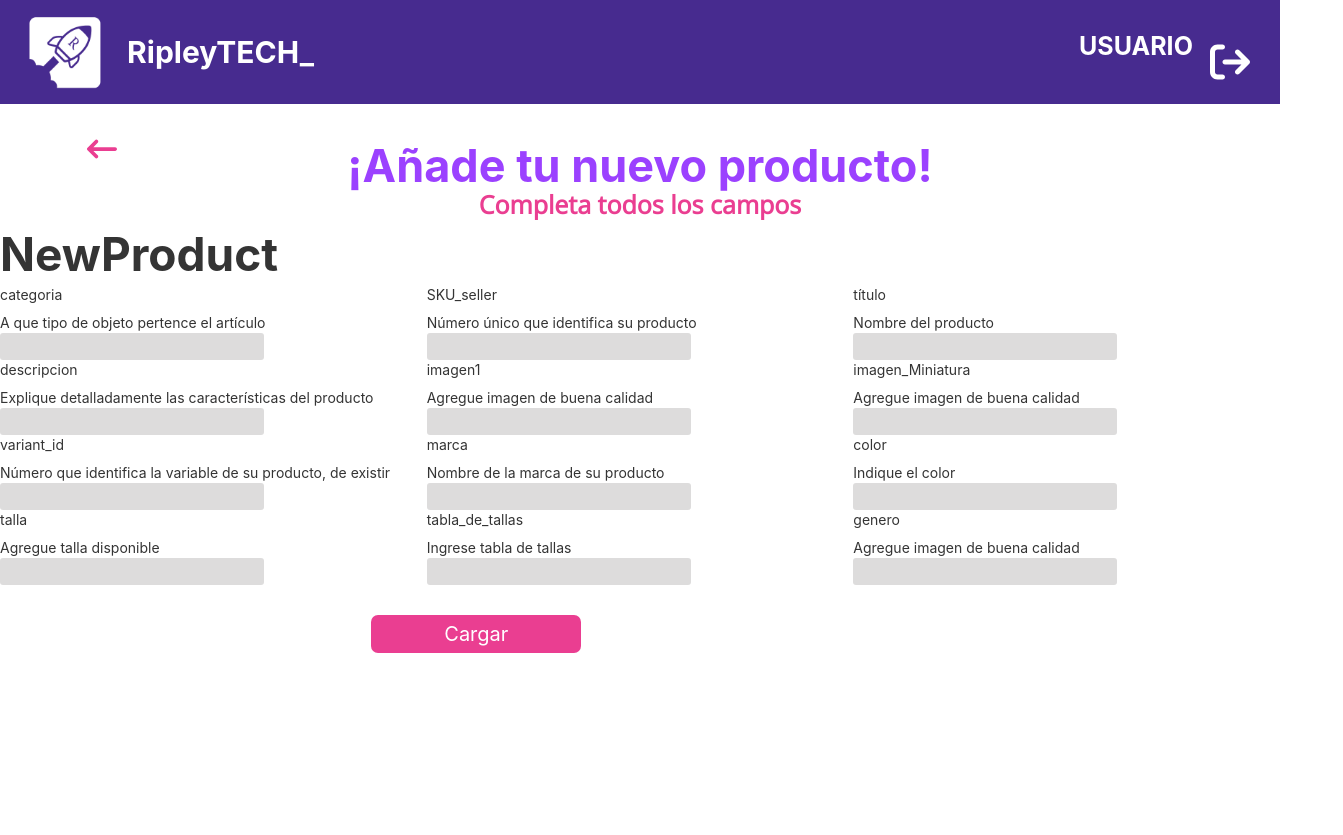
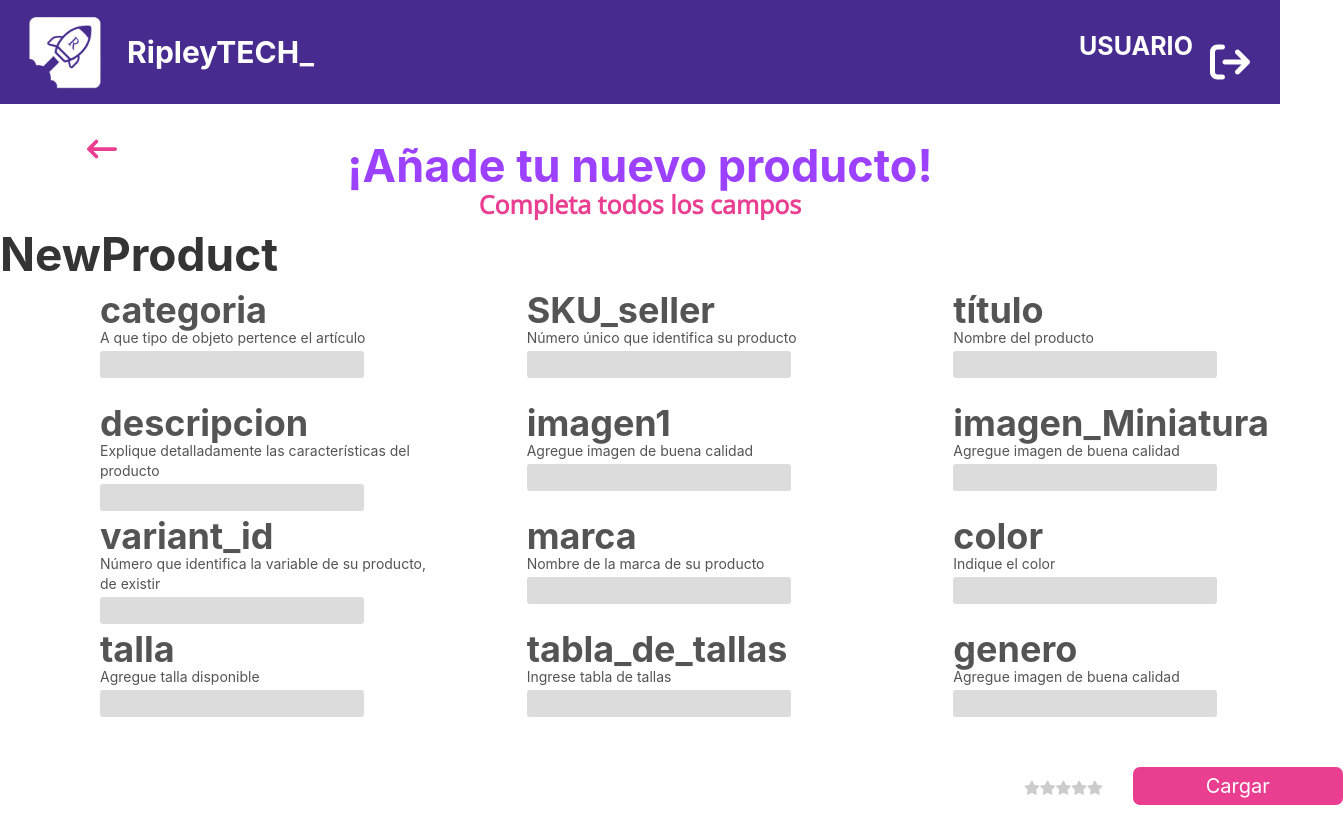
Before and after one commit to HeidiRivas/Ripley-app, a React (Create React App) app: page /newproduct in a window 1280 px wide. Shown: the whole page, 1343 px wide, since content can reach past the window. Before the commit the page ends 800 px from the top, so only its background shows below. Built offline with nearby package versions, Linux system fonts and the light colour scheme.

Commit message:
Estrellas de valoracion

```diff
--- /dev/null
+++ b/src/Componentes/Stars/Stars.css
@@ -0,0 +1,29 @@
+@import url("https://cdnjs.cloudflare.com/ajax/libs/font-awesome/5.15.2/css/all.min.css");
+
+.stars-gray {
+    position: relative;
+    display: inline-block;
+  }
+
+  .stars-yellow {
+    position: absolute;
+    top: 0;
+    left: 0;
+    white-space: nowrap;
+    overflow: hidden;
+    width: 0;
+  }
+
+  .stars-gray::before {
+    content: "\f005 \f005 \f005 \f005 \f005";
+    font-family: "Font Awesome 5 Free";
+    font-weight: 900;
+    color: #ccc;
+  }
+
+  .stars-yellow::before {
+    content: "\f005 \f005 \f005 \f005 \f005";
+    font-family: "Font Awesome 5 Free";
+    font-weight: 900;
+    color: #f8ce0b;
+  }
--- /dev/null
+++ b/src/Componentes/Stars/Stars.js
@@ -0,0 +1,26 @@
+import React from "react";
+import './Stars.css'
+export function Stars({stars, ...props})
+{
+      // Star maximum
+  const maxStars = 5;
+
+  // Get the entire value
+  const starPercentage = (stars / maxStars) * 100;
+
+  // Round the percentage
+  const starPercentageRounded = Math.round(starPercentage);
+  const StarStyles = () => {
+    return {
+      width: starPercentageRounded + "%"
+    };
+  };
+
+  return (
+    <div className="stars-gray" style={{
+      ...props.style
+    }}>
+      <div className="stars-yellow" style={StarStyles()}></div>
+    </div>
+  );
+}
--- a/src/Pages/NewProduct/NewProduct.js
+++ b/src/Pages/NewProduct/NewProduct.js
@@ -1,87 +1,145 @@
-import React,{useState} from 'react'
-import Header from '../../Componentes/Header/Header';
-import styles from './newProduct.module.css'
-import { Link } from 'react-router-dom'
-import { FontAwesomeIcon } from '@fortawesome/react-fontawesome'
-import { faArrowLeftLong } from '@fortawesome/free-solid-svg-icons'
-
-
+import React, { useState } from "react";
+import Header from "../../Componentes/Header/Header";
+import styles from "./newProduct.module.css";
+import { Link } from "react-router-dom";
+import { FontAwesomeIcon } from "@fortawesome/react-fontawesome";
+import { faArrowLeftLong } from "@fortawesome/free-solid-svg-icons";
+import { Stars } from "Componentes/Stars/Stars";
 
 const NewProduct = () => {
+  const [stars, setStars] = useState(0);
+  const CalcularCamposCorrectos = (newData) => {
+    let contador = 0;
+    Object.keys(newData).map((x) => {
+      if (newData[x]) {
+        contador++;
+      }
+    });
+    console.log(contador);
+    return contador;
+  };
 
-  const campos = [{ "nombre": "categoria", "descripcion": "A que tipo de objeto pertence el artículo" },
-  { "nombre": 'SKU_seller', "descripcion": "Número único que identifica su producto" },
-  { "nombre": 'título', "descripcion": "Nombre del producto" },
-  { "nombre": 'descripcion', "descripcion": "Explique detalladamente las características del producto" },
-  { "nombre": 'imagen1', "descripcion": "Agregue imagen de buena calidad" },
-  { "nombre": 'imagen_Miniatura', "descripcion": "Agregue imagen de buena calidad" },
-  { "nombre": 'variant_id', "descripcion": "Número que identifica la variable de su producto, de existir" },
-  { "nombre": 'marca', "descripcion": "Nombre de la marca de su producto" },
-  { "nombre": 'color', "descripcion": "Indique el color" },
-  { "nombre": 'talla', "descripcion": "Agregue talla disponible" },
-  { "nombre": 'tabla_de_tallas', "descripcion": "Ingrese tabla de tallas" },
-  { "nombre": 'genero', "descripcion": "Agregue imagen de buena calidad" },
-  ]
+  const campos = [
+    {
+      nombre: "categoria",
+      descripcion: "A que tipo de objeto pertence el artículo",
+      obligatorio: true,
+    },
+    {
+      nombre: "SKU_seller",
+      descripcion: "Número único que identifica su producto",
+      obligatorio: true,
+    },
+    { nombre: "título", descripcion: "Nombre del producto", obligatorio: true },
+    {
+      nombre: "descripcion",
+      descripcion: "Explique detalladamente las características del producto",
+      obligatorio: true,
+    },
+    {
+      nombre: "imagen1",
+      descripcion: "Agregue imagen de buena calidad",
+      obligatorio: true,
+    },
+    {
+      nombre: "imagen_Miniatura",
+      descripcion: "Agregue imagen de buena calidad",
+      obligatorio: true,
+    },
+    {
+      nombre: "variant_id",
+      descripcion:
+        "Número que identifica la variable de su producto, de existir",
+      obligatorio: true,
+    },
+    {
+      nombre: "marca",
+      descripcion: "Nombre de la marca de su producto",
+      obligatorio: true,
+    },
+    { nombre: "color", descripcion: "Indique el color", obligatorio: true },
+    {
+      nombre: "talla",
+      descripcion: "Agregue talla disponible",
+      obligatorio: true,
+    },
+    {
+      nombre: "tabla_de_tallas",
+      descripcion: "Ingrese tabla de tallas",
+      obligatorio: true,
+    },
+    {
+      nombre: "genero",
+      descripcion: "Agregue imagen de buena calidad",
+      obligatorio: true,
+    },
+  ];
   const [datos, setDatos] = useState({
-    categoria:'',
-    SKU_seller:'',
-    título:'',
-    descripcion:'',
-    imagen1:'',
-    imagen_Miniatura:'',
-    variant_id:'',
-    marca:'',
-    color:'',
-    talla:'',
-    tabla_de_tallas:'',
-    genero:''
-  })
+    categoria: "",
+    SKU_seller: "",
+    título: "",
+    descripcion: "",
+    imagen1: "",
+    imagen_Miniatura: "",
+    variant_id: "",
+    marca: "",
+    color: "",
+    talla: "",
+    tabla_de_tallas: "",
+    genero: "",
+  });
 
-  const handleInputChange = (event) =>{
-      setDatos({
+  const handleInputChange = (event) => {
+    let newData = {
       ...datos,
-        [event.target.name] : event.target.value
-
-      })
-}
+      [event.target.name]: event.target.value,
+    };
+    setDatos(newData);
+    let estrellas = (
+      (5 / campos.length) *
+      CalcularCamposCorrectos(newData)
+    ).toFixed(2);
+    setStars(Number(estrellas));
+  };
   return (
     <main>
       <Header />
       <section className={styles.containerTitlePage}>
         <Link to="/products">
-        <FontAwesomeIcon icon={faArrowLeftLong} className={styles.btnBack}/>
+          <FontAwesomeIcon icon={faArrowLeftLong} className={styles.btnBack} />
           {/* <button className={styles.btnBack}>patras</button> */}
         </Link>
         <h1 className={styles.TilteStylePage}>¡Añade tu nuevo producto!</h1>
         <p className={styles.descriptionStylePage}>Completa todos los campos</p>
       </section>
+
       <div>
         <h1>NewProduct</h1>
-        <form >
+        <form>
           <section className={styles.container}>
-
-            {campos.map((item) => (
+            {campos.map((item, index) => (
+              <div className={styles.containerAllItems} key={index}>
                 <div className={item.nombre}>
-                <p>{item.nombre} </p>
-                <p>{item.descripcion}</p>
+                  <h2 className={styles.TitleStyle}>{item.nombre}</h2>
+                  <p className={styles.descriptionStyle}>{item.descripcion}</p>
                   <input
                     className={styles.inputcampos}
                     name={item.nombre}
-                  type='text'
+                    type="text"
                     onChange={handleInputChange}
                   ></input>
                 </div>
+              </div>
             ))}
-
-            <button type="submit" className={styles.btnAddProduct}>Cargar</button>
           </section>
         </form>
+        <Stars stars={stars} style={{ left: "80%" }} />
 
+        <button type="submit" className={styles.btnAddProduct}>
+          Cargar
+        </button>
       </div>
-
-
     </main>
-
   );
 };
 
```
Lines whose indentation alone changed are shown as unchanged.
